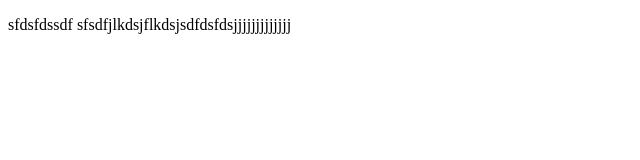
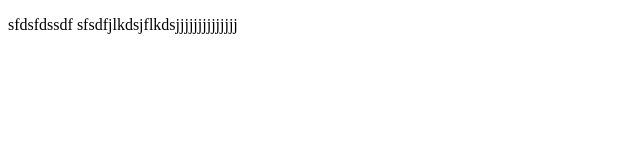
Before and after one commit to Pirat123/Test, a plain HTML site: page index.html in a window 1280 px wide. Shown: the whole page, without its empty margins (0-640 px from the left). Drawn offline with Linux system fonts and the light colour scheme.

Commit message:
index.html updated again

```diff
--- a/index.html
+++ b/index.html
@@ -8,7 +8,7 @@
 </head>
 <body>
     <div>
-        <p>sfdsfdssdf sfsdfjlkdsjflkdsjsdfdsfdsjjjjjjjjjjjjj</p>
+        <p>sfdsfdssdf sfsdfjlkdsjflkdsjjjjjjjjjjjjjj</p>
     </div>
 </body>
 </html>
```
